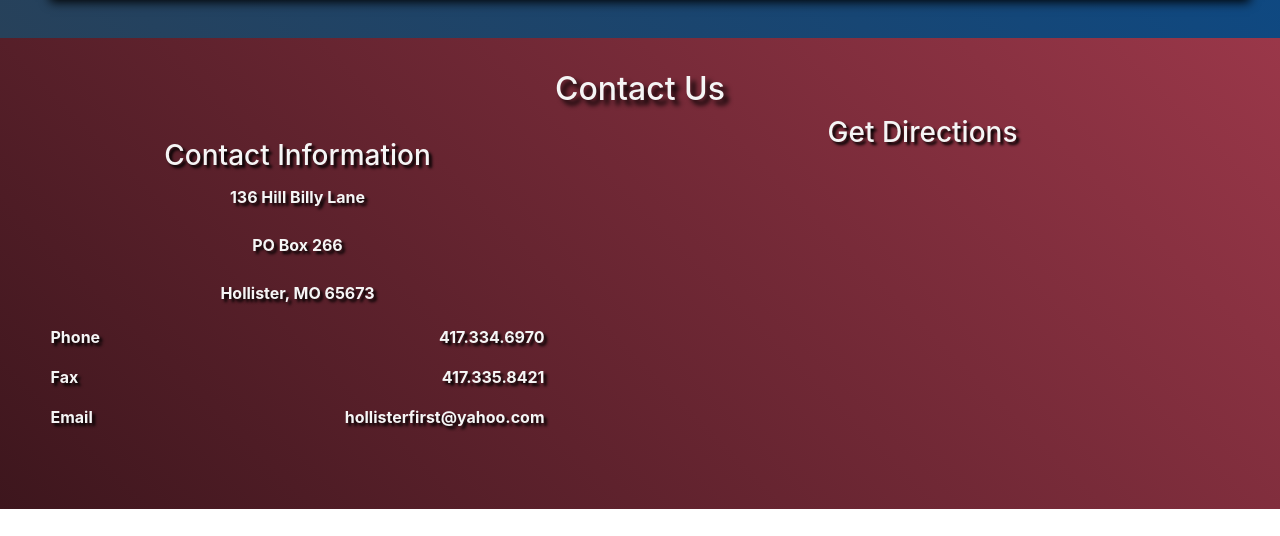
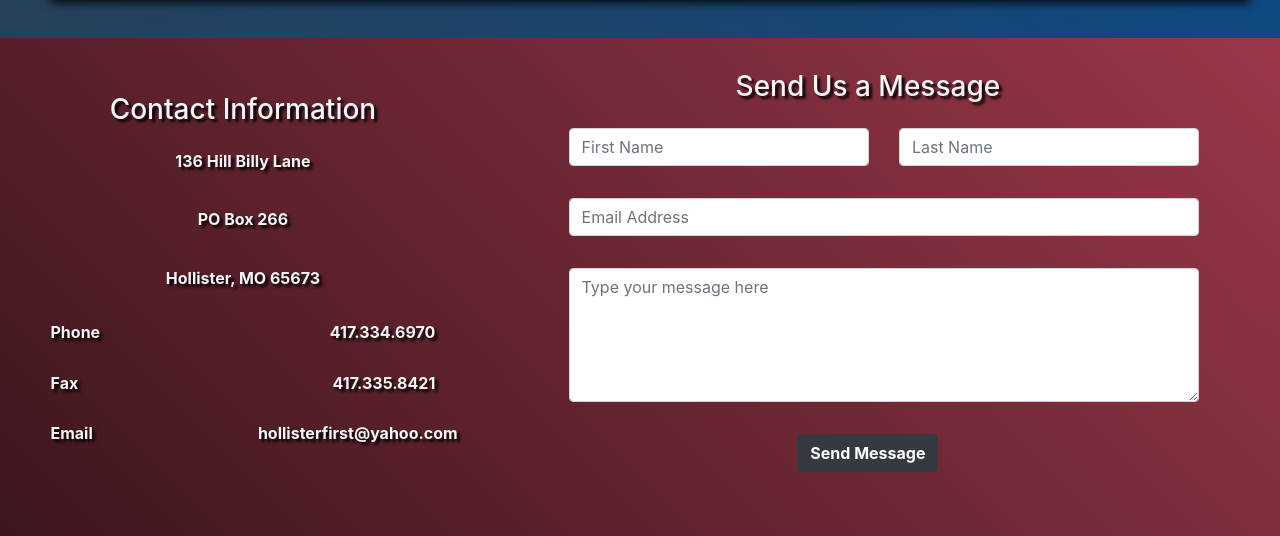
Before and after one commit to KalinBowden/FirstBaptistHollister, a plain HTML site: page index.html in a window 1280 px wide. Shown: the part 3518-4054 px from the top of the page. Before the commit the page ends 4027 px from the top, so only its background shows below. Drawn offline with nearby package versions, Linux system fonts and the light colour scheme.

Commit message:
Added email form to contact pane, Contact pane needs some reformating

```diff
--- a/index.html
+++ b/index.html
@@ -127,10 +127,9 @@
 
     <!-- Contact Us -->
     <Div class="contact">
-        <h2>Contact Us</h2>
         <div class="row">
             <!-- Contact Information -->
-            <div class="col-md-6 row contact-info">
+            <div class="col-md-5 row contact-info">
                 <div class="col-lg-12"><h3>Contact Information</h3></div>
                 <div class="col-sm-12 contact-address"><p class=""><strong>136 Hill Billy Lane</strong></p></div>
                 <div class="col-sm-12 contact-address"><p class=""><strong>PO Box 266</strong></p></div>
@@ -142,10 +141,37 @@
                 <div class="col-sm-6"><p class="contact-field"><strong>Email</strong></p></div>
                 <div class="col-sm-6"><p class="contact-input"><strong>hollisterfirst@yahoo.com</strong></p></div>
             </div>
-            <!-- Directions -->
-            <div class="col-md-6 row contact-directions">
-                <div class="col-lg-12"><h3>Get Directions</h3></div>
-                <div class=""></div>
+            <!-- Send Message -->
+            <div class="col-md-7 row contact-directions">
+                <div class="col-lg-12"><h3>Send Us a Message</h3></div>
+                <form action="">
+                    <div class="col-lg-12">
+                        <div class="row">
+                            <div class="col">
+                                <input class="form-control" type="firstName" placeholder="First Name">
+                            </div>
+                            <div class="col">
+                                <input class="form-control" type="lastName" placeholder="Last Name">
+                            </div>
+                        </div>
+
+                        <div class="row">
+                            <div class="col">
+                                <input class="form-control" type="Email" placeholder="Email Address">
+                            </div>
+                        </div>
+                        <div class="row">
+                            <div class="col">
+                                <textarea class="form-control" id="msg" rows="5" placeholder="Type your message here" ></textarea>
+                            </div>
+                        </div>
+
+                        <div class="form-group">
+
+                        </div>
+                        <button type="button" class="btn btn-dark"> <strong>Send Message</strong> </button>
+                    </div>
+                </form>
             </div>
         </div>
     </Div>
--- a/styles.css
+++ b/styles.css
@@ -368,3 +368,14 @@ nav
 {
     padding: .25em;
 }
+
+form
+{
+    margin: auto;
+    width: 90%;
+}
+
+input, textarea
+{
+    margin: 1em;
+}
```
